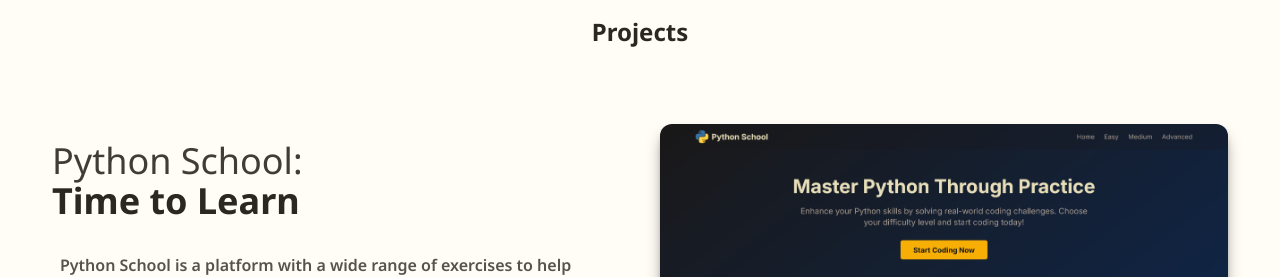
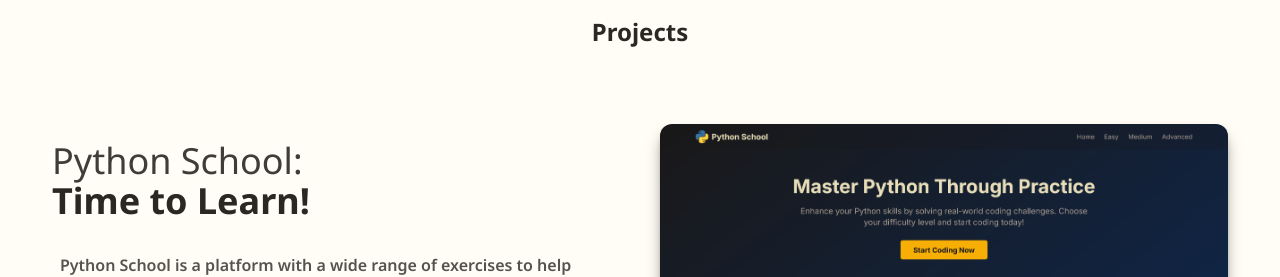
Before and after one commit to fantasyfuerte/portfolio, a Next.js app: page /projects in a window 1280 px wide. Shown: the top 277 px of the page. Built offline with nearby package versions, Linux system fonts and the light colour scheme.

Commit message:
Update Python School project subtitle for emphasis

```diff
--- a/data.tsx
+++ b/data.tsx
@@ -8,7 +8,7 @@
 export const projects = [
   {
     name: "Python School",
-    subtitle: "Time to Learn",
+    subtitle: "Time to Learn!",
     description:
       "Python School is a platform with a wide range of exercises to help you learn Python. Whether you're a beginner or an experienced developer, Python School has something for everyone.",
     image: "/projects/pythonschool.png",
```
